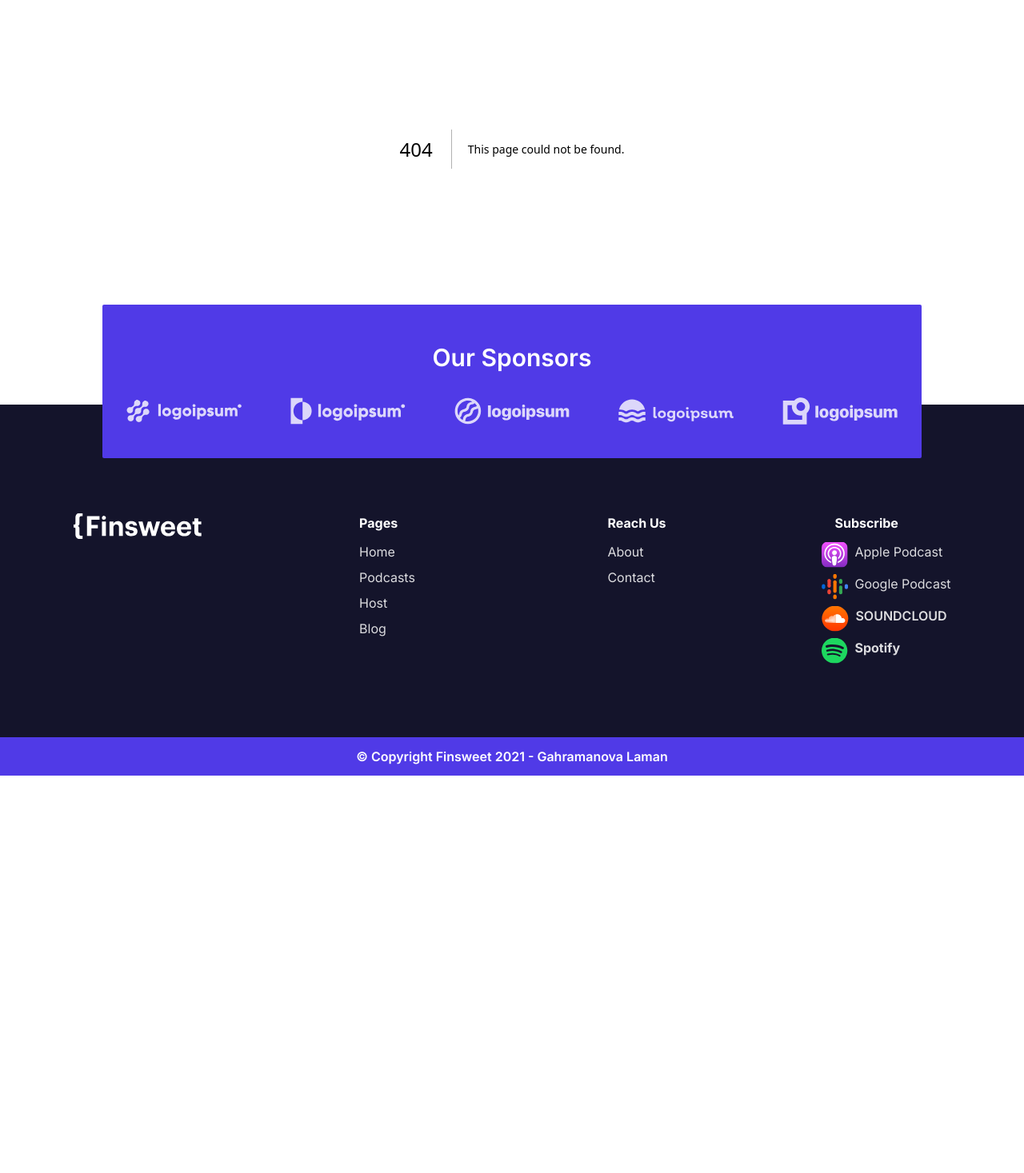
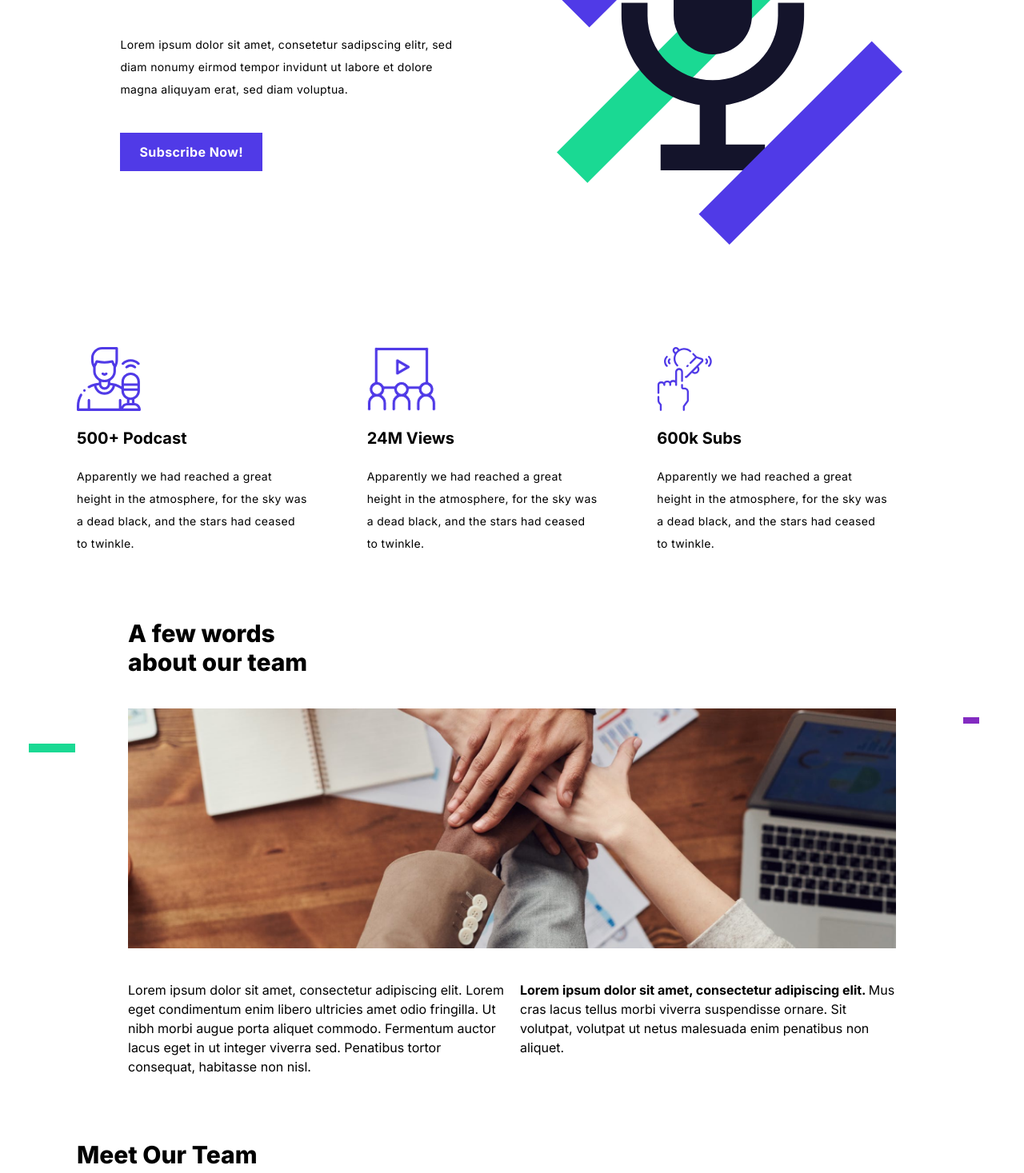
Before and after one commit to Gahramanoval301/finsweet-podcast-community, a Next.js app: page /about in a window 1280 px wide. Before the commit this address had no page. Shown: the part 294-1761 px from the top of the page at 80% size. Before the commit the page ends 1264 px from the top, so only its background shows below. Built offline with nearby package versions, Linux system fonts and the light colour scheme.

Commit message:
adding all sections of about page to that page

```diff
--- /dev/null
+++ b/src/app/(pages)/about/page.tsx
@@ -0,0 +1,19 @@
+import AboutTeam from "@/components/About/AboutTeam";
+import HeaderAbout from "@/components/About/Header";
+import Items from "@/components/About/Items";
+import OurSponsors from "@/components/About/OurSponsors";
+import OurTeam from "@/components/About/OurTeam";
+import RecentEpisodes from "@/components/Home/RecentEpisodes";
+
+export default function About() {
+  return (
+    <main className="mb-60">
+      <HeaderAbout />
+      <Items />
+      <AboutTeam />
+      <OurTeam />
+      <OurSponsors />
+      <RecentEpisodes />
+    </main>
+  );
+}
```
